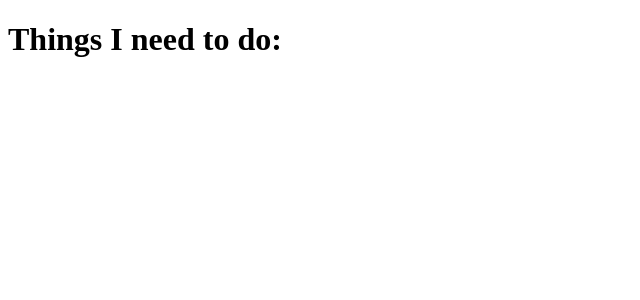
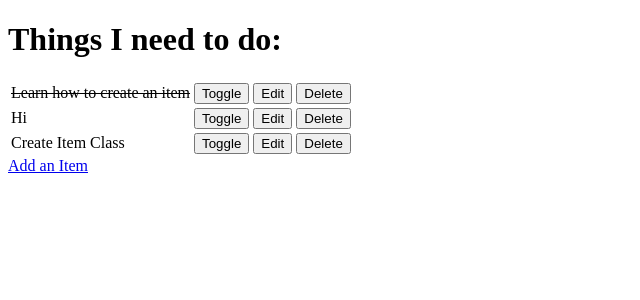
Before and after one commit to dinakidane/ci-fsf-hello-django, a Django app: page / in a window 1280 px wide. Shown: the top 300 px of the page, without its empty margins (0-640 px from the left). Run offline with Django 3.2, Linux system fonts and the light colour scheme; data comes from the database, SQL or seed files in the repository; both versions use the stored data as it was after the commit.

Commit message:
editing and deleting

```diff
--- a/django_todo/urls.py
+++ b/django_todo/urls.py
@@ -15,9 +15,13 @@ Including another URLconf
 """
 from django.contrib import admin
 from django.urls import path
-from todo.views import get_todo_list
+from todo import views
 
 urlpatterns = [
     path('admin/', admin.site.urls),
-    path('', get_todo_list, name='get_todo_list')
+    path('', views.get_todo_list, name='get_todo_list'),
+    path('add', views.add_item, name='add'),
+    path('edit/<item_id>', views.edit_item, name='edit'),
+    path('toggle/<item_id>', views.toggle_item, name='toggle'),
+    path('delete/<item_id>', views.delete_item, name='delete'),
 ]
--- a/todo/models.py
+++ b/todo/models.py
@@ -1,6 +1,7 @@
 from django.db import models
 
 # Create your models here.
+
 
 class item(models.Model):
     name = models.CharField(max_length=50, null=False, blank=False)
--- a/todo/templates/todo/todo_list.html
+++ b/todo/templates/todo/todo_list.html
@@ -3,9 +3,39 @@
 <head>
     <meta charset="UTF-8">
     <meta name="viewport" content="width=device-width, initial-scale=1.0">
-    <title>Things I need to do:</title>
+    <title>Document</title>
 </head>
 <body>
     <h1>Things I need to do:</h1>
+    <table>
+        {% for item in items %}
+            <tr>
+            {% if item.done %}
+                    <td><strike>{{ item.name }}</strike></td>
+            {% else %}
+                    <td>{{ item.name }}</td>
+            {% endif %}
+            <td>
+                <a href="/toggle/{{ item.id }}">
+                    <button>Toggle</button>
+                </a>
+            </td>
+            <td>
+                <a href="/edit/{{ item.id }}">
+                    <button>Edit</button>
+                </a>
+            </td>
+            <td>
+                <a href="/delete/{{ item.id }}">
+                    <button>Delete</button>
+                </a>
+            </td>
+            </tr>
+        {% empty %}
+        <tr><td>You have nothing to do</td></tr>
+        {% endfor %}
+    </table>
+
+    <a href="/add">Add an Item</a>
 </body>
 </html>
--- a/todo/views.py
+++ b/todo/views.py
@@ -1,6 +1,49 @@
-from django.shortcuts import render
+from django.shortcuts import render, redirect, get_object_or_404
+from .models import item
+from .forms import ItemForm
 
 # Create your views here.
 
 def get_todo_list(request):
-    return render(request, 'todo/todo_list.html')
+    items = item.objects.all()
+    context = {
+        'items': items
+    }
+    return render(request, 'todo/todo_list.html', context)
+
+def add_item(request):
+    if request.method == 'POST':
+        form = ItemForm(request.POST)
+        if form.is_valid():
+            form.save()
+            return redirect('get_todo_list')
+
+    form = ItemForm()
+    context = {
+        'form': form
+    }
+    return render(request, 'todo/add_item.html', context)
+
+def edit_item(request, item_id):
+    Item = get_object_or_404(item, id=item_id)
+    if request.method == 'POST':
+        form = ItemForm(request.POST, instance=item)
+        if form.is_valid():
+            form.save()
+            return redirect('get_todo_list')
+    form = ItemForm(instance=item)
+    context = {
+        'form': form
+    }
+    return render(request,'todo/edit_item.html', context)
+
+def toggle_item(request, item_id):
+    Item = get_object_or_404(item, id=item_id)
+    item.done = not item.done
+    item.save()
+    return redirect('get_todo_list')
+
+def delete_item(request, item_id):
+    Item = get_object_or_404(item, id=item_id)
+    item.delete()
+    return redirect('get_todo_list')
```
Also changed, not shown: todo/forms.py (added, +7 -0 lines), todo/templates/todo/add_item.html (added, +19 -0 lines), todo/templates/todo/edit_item.html (added, +19 -0 lines), db.sqlite3, todo/admin.py (line endings or trailing spaces).
